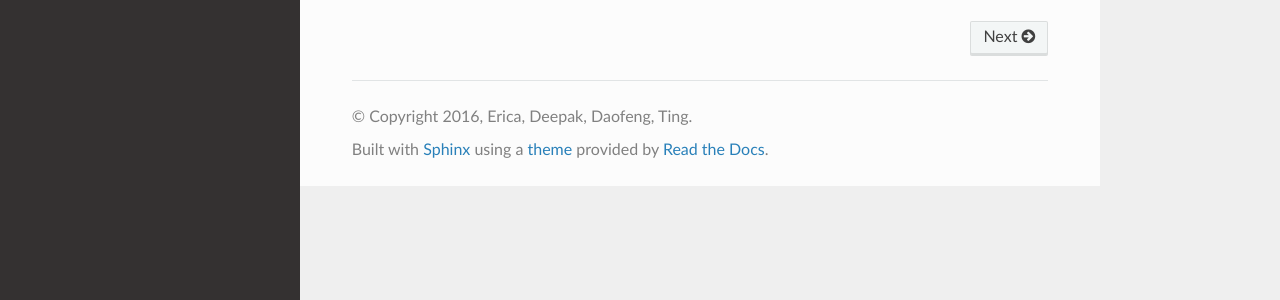
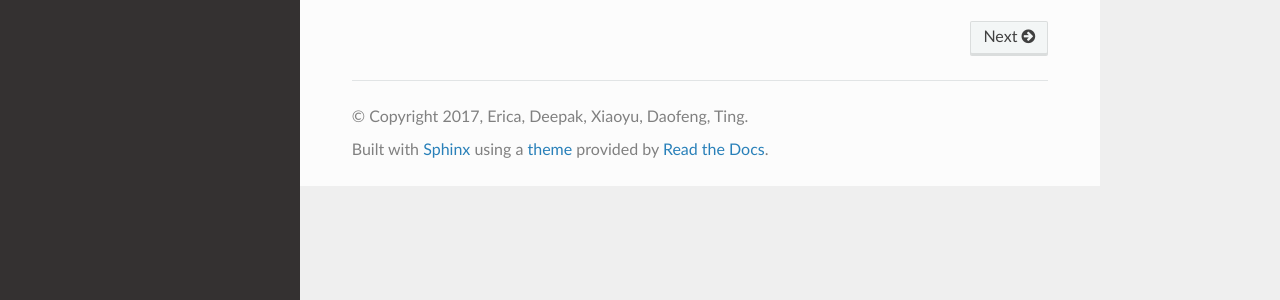
Before and after one commit to target2/submissionUI, a Sphinx documentation site: the page built from docs/index.rst, in a window 1280 px wide. Shown: the part 464-764 px from the top of the page. Built offline with Sphinx 7.4.7 and the Read the Docs theme 2.0.0, drawn with Linux system fonts in a browser that asks for light colours.

Commit message:
bulk upload

```diff
--- a/docs/conf.py
+++ b/docs/conf.py
@@ -29,7 +29,7 @@ import sphinx_rtd_theme
 # Add any Sphinx extension module names here, as strings. They can be
 # extensions coming with Sphinx (named 'sphinx.ext.*') or your custom
 # ones.
-extensions = ['sphinxcontrib.youtube']
+#extensions = ['sphinxcontrib.youtube']
 
 # Add any paths that contain templates here, relative to this directory.
 templates_path = ['_templates']
@@ -47,8 +47,8 @@ master_doc = 'index'
 
 # General information about the project.
 project = u'submissionUI'
-copyright = u'2016, Erica, Deepak, Daofeng, Ting'
-author = u'Erica, Deepak, Daofeng, Ting'
+copyright = u'2017, Erica, Deepak, Xiaoyu, Daofeng, Ting'
+author = u'Erica, Deepak, Xiaoyu, Daofeng, Ting'
 
 # The version info for the project you're documenting, acts as replacement for
 # |version| and |release|, also used in various other places throughout the
```
